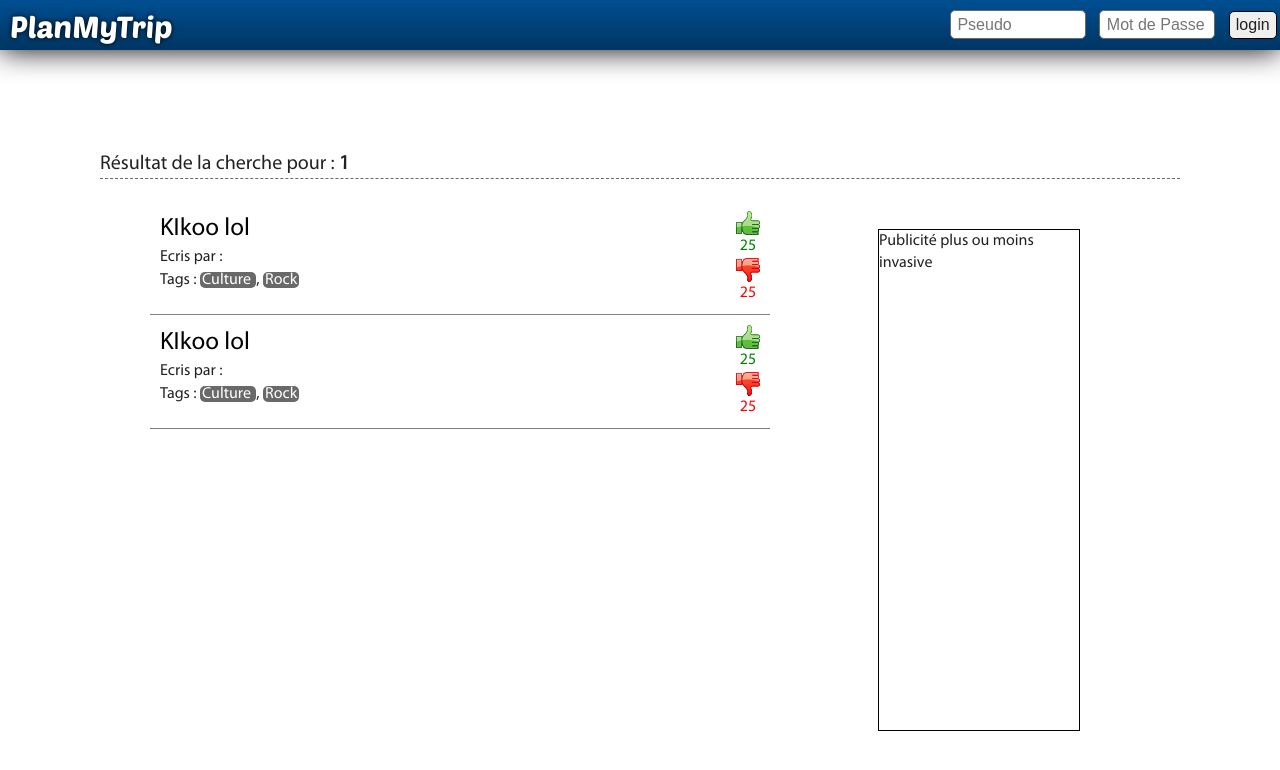
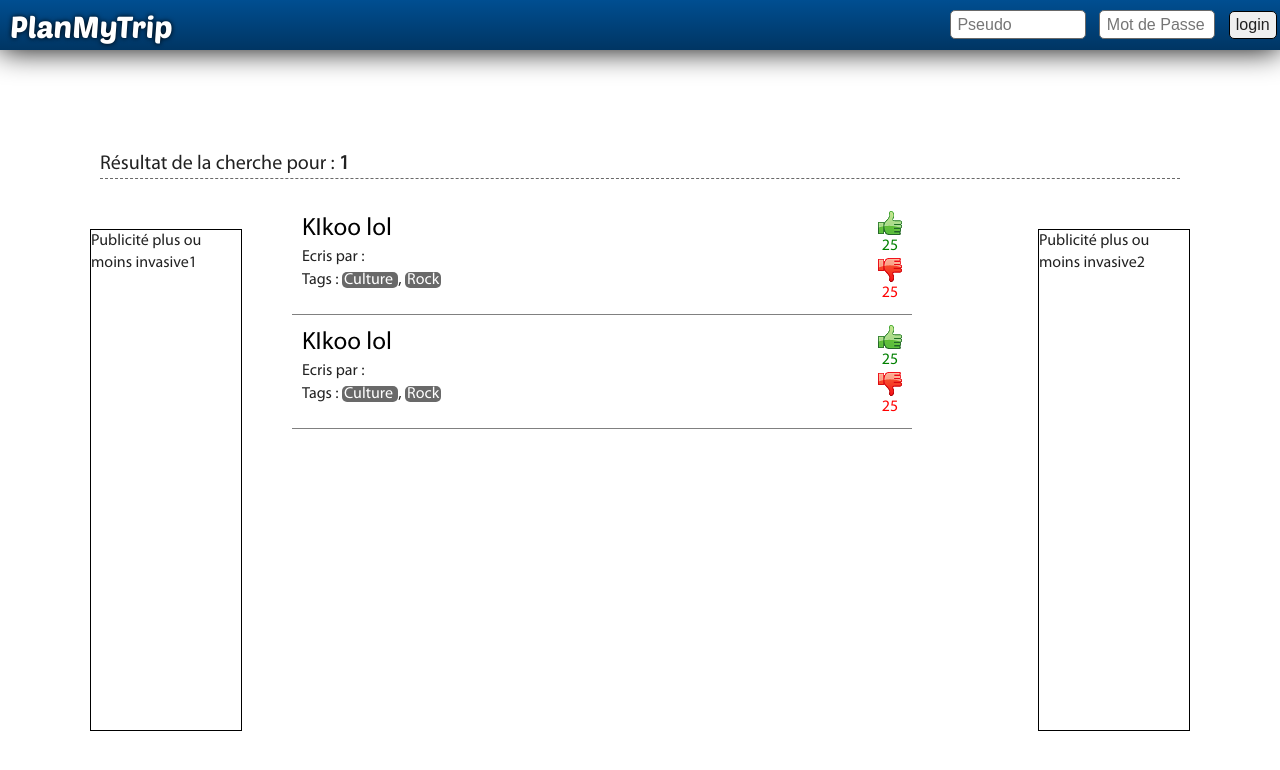
Before and after one commit to Que20/PlanMyTrip, a PHP site: page /search/index.php?search=1 in a window 1280 px wide. Shown: the top 770 px of the page. Run offline with PHP 8.4, Linux system fonts and the light colour scheme.

Commit message:
Page result

```diff
--- a/css/main.css
+++ b/css/main.css
@@ -344,13 +344,26 @@ h1 {
     font-size: 20px;
 }
 
+#resultPage {
+    width: 1100px;
+    margin:auto;
+}
+
+#pub1 {
+    margin-top: 50px;
+    border:1px solid black;
+    float: left;
+    height: 500px;
+    width: 150px;
+}
+
 #resultsItems {
-    margin-left: 150px;
+    margin-left: 50px;
     float: left;
 }
 
 tr.result td {
-    width: 600px;
+    min-width: 600px;
     padding-left: 10px;
     padding-right: 10px;
     padding-top: 10px;
@@ -365,23 +378,29 @@ tr.result td:hover {
 .resultInfo {
     float: left;
 }
+
 .resultName {
     font-size: 25px;
 }
+
 .resultName a {
     color:black;
 }
+
 .resultVote {
     float:right;
 }
+
 .greenthumb {
     text-align: center;
     color:green;
 }
+
 .redthumb {
     text-align: center;
     color:red;
 }
+
 .resultTag {
     color:white;
     border-radius: 5px;
@@ -393,13 +412,12 @@ tr.result td:hover {
     background-color: gray;
 }
 
-#pub {
+#pub2 {
     margin-top: 50px;
-    margin-right: 200px;
     border:1px solid black;
     float: right;
     height: 500px;
-    width: 200px;
+    width: 150px;
 }
 
 /* ==========================================================================
--- a/search/index.php
+++ b/search/index.php
@@ -8,6 +8,12 @@ $s =  $_GET['search'];
 	<div id="reultsTitle">
 		Résultat de la cherche pour : <b><?php echo $s ?></b><br>
 	</div>
+
+	<div id="resultPage">
+	<div id="pub1">
+		Publicité plus ou moins invasive1
+	</div>
+
 	<div id="resultsItems"><br>
 		<table>
 			<tr class="result">
@@ -41,7 +47,8 @@ $s =  $_GET['search'];
 		</table>
 	</div>
 
-	<div id="pub">
-		Publicité plus ou moins invasive
-	</tab>
+	<div id="pub2">
+		Publicité plus ou moins invasive2
+	</div>
+	</div>
 </div>
```
